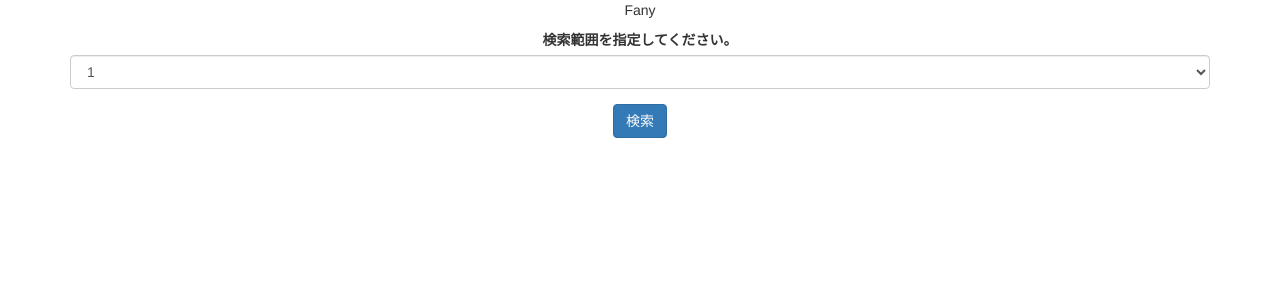
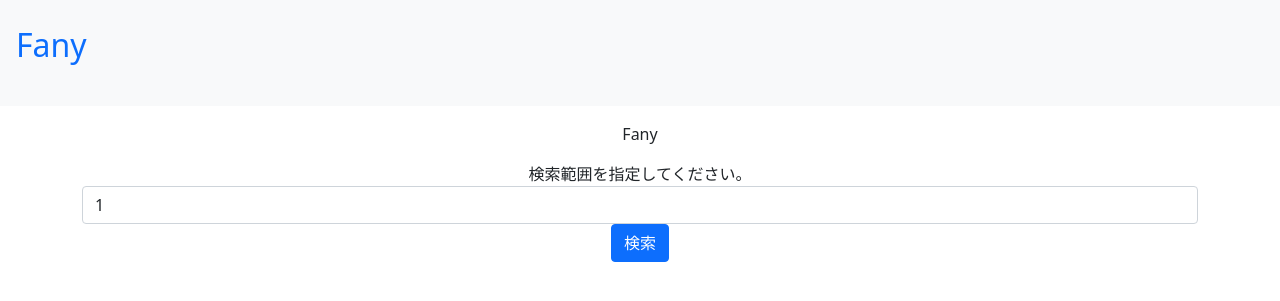
Before and after one commit to a2c6201/Fany, a Flask app: page / in a window 1280 px wide. Shown: the top 301 px of the page. Run offline with Flask 2, Linux system fonts and the light colour scheme; some libraries are stand-ins or nearby versions.

Commit message:
CDNを使ってbootstrapを使用

```diff
--- /dev/null
+++ b/templates/base.html
@@ -0,0 +1,29 @@
+<!DOCTYPE html>
+<html lang="ja">
+  <head>
+    <meta charset="UTF-8" />
+    <meta name="viewport" content="width=device-width, initial-scale=1.0" />
+    <link
+      href="https://cdn.jsdelivr.net/npm/bootstrap@5.0.2/dist/css/bootstrap.min.css"
+      rel="stylesheet"
+      integrity="sha384-EVSTQN3/azprG1Anm3QDgpJLIm9Nao0Yz1ztcQTwFspd3yD65VohhpuuCOmLASjC"
+      crossorigin="anonymous"
+    />
+    <title>Fany</title>
+    {% block head %}{% endblock %}
+  </head>
+
+  <body>
+    <header>
+      <nav class="navbar navbar-light bg-light p-3">
+        <a
+          class="navbar-brand mb-3 pl-3 text-primary"
+          href="/"
+          style="font-size: 2rem"
+          >Fany</a
+        >
+      </nav>
+    </header>
+    {% block body %}{% endblock %}
+  </body>
+</html>
--- a/templates/index.html
+++ b/templates/index.html
@@ -1,5 +1,4 @@
-{% extends "bootstrap/base.html" %} {% block title %}Fany{% endblock %} {% block
-body %}
+{% extends "base.html" %} {% block title %}Fany{% endblock %} {% block body %}
 <main class="container text-center">
   <div class="m-3">
     <p>Fany</p>
```
Also changed, not shown: templates/result.html (+6 -2 lines).
